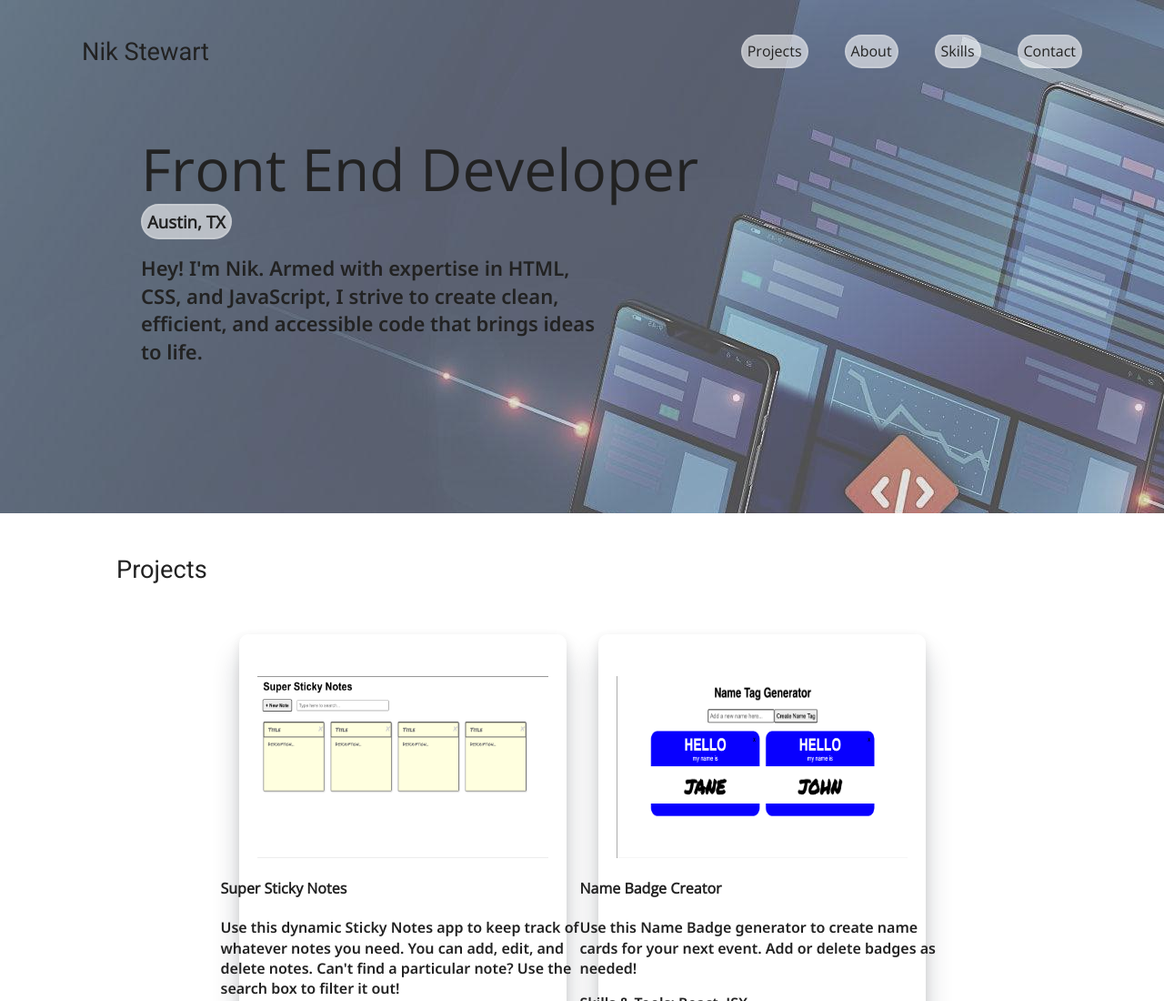
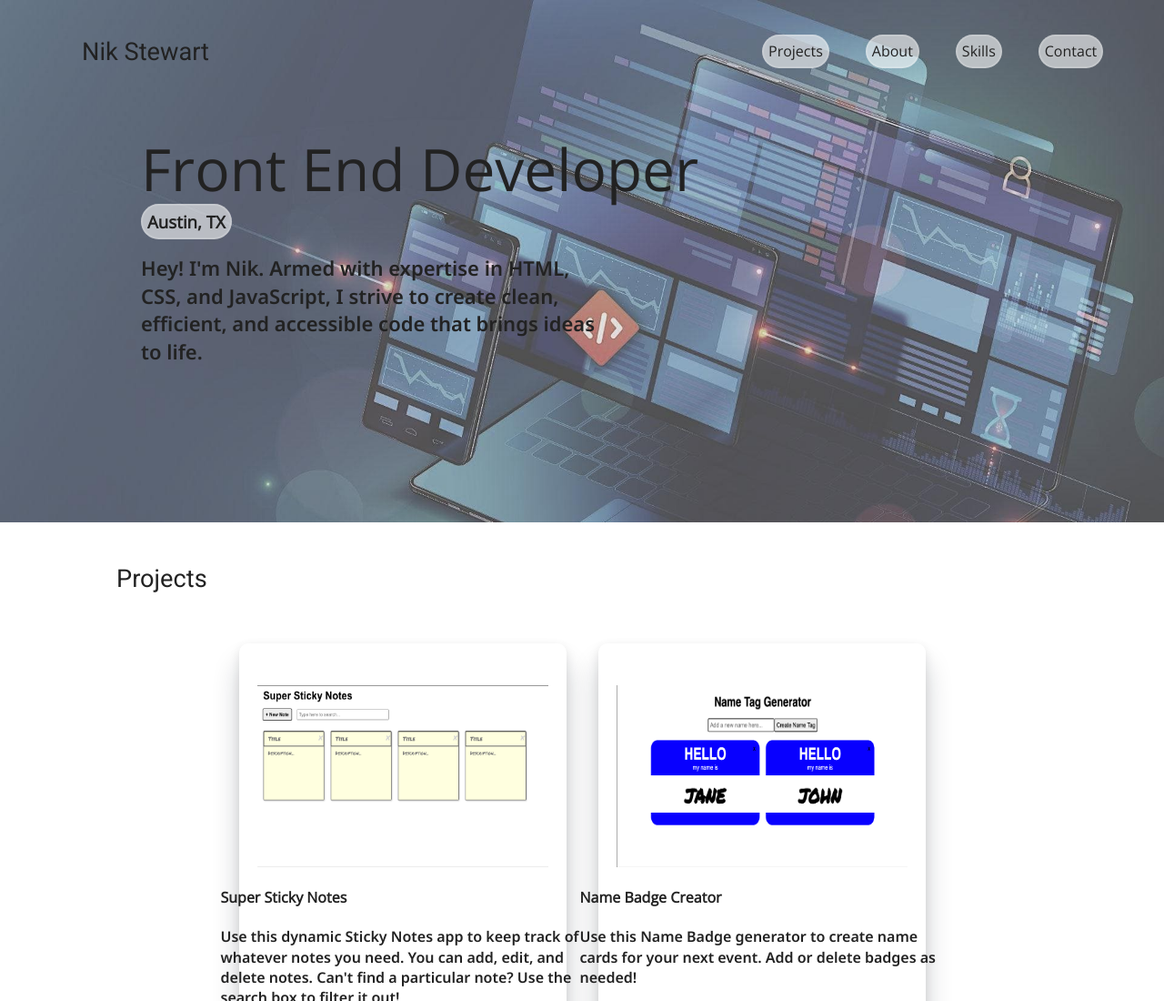
Before and after one commit to nstewart524/portfolio, a plain HTML site: page index.html in a window 1280 px wide. Shown: the top 1100 px of the page at 91% size. Drawn offline with nearby package versions, Linux system fonts and the light colour scheme; files whose address does not match are found by name.

Commit message:
Finished Hero section

```diff
--- a/css/main.css
+++ b/css/main.css
@@ -129,6 +129,11 @@ header a {
 
 nav {
   gap: 2.5em;
+
+}
+
+.navbar {
+  width: 32%;
 }
 
 header, nav {
@@ -173,8 +178,8 @@ footer .social-icons {
 /* -------------------- Base Hero Styles -------------------- */
 
 .background-img {
-  background: url(../img/frontend-wallpaper.jpeg) ;
-  background-size: contain no-repeat;
+  background: url(../img/frontend-wallpaper-min\ \(1\).jpeg) fixed;
+  background-size: cover ;
   overflow: auto;
 }
 
@@ -182,7 +187,7 @@ footer .social-icons {
   /*display: flex;*/
   justify-content: center;
   padding: 0 200px 120px 65px;
-  margin: 15px 90px 20px 90px;
+  margin: 15px 90px 30px 90px;
 }
 
 .hero h3 {
--- a/index.html
+++ b/index.html
@@ -33,7 +33,7 @@
   <header>
       <a href="file:///Users/nstewart524/Desktop/portfolio/index.html#contact" rel="noopener"><h2>Nik Stewart</h2>
       </a>
-      <nav>
+      <nav class="navbar">
         <a href="#projects">Projects</a>
         <a href="#about">About</a>
         <a href="#knowledge">Skills</a>
```
Also changed, not shown: img/frontend-wallpaper-min (1).jpeg (added), img/frontend-wallpaper.jpeg (deleted).
